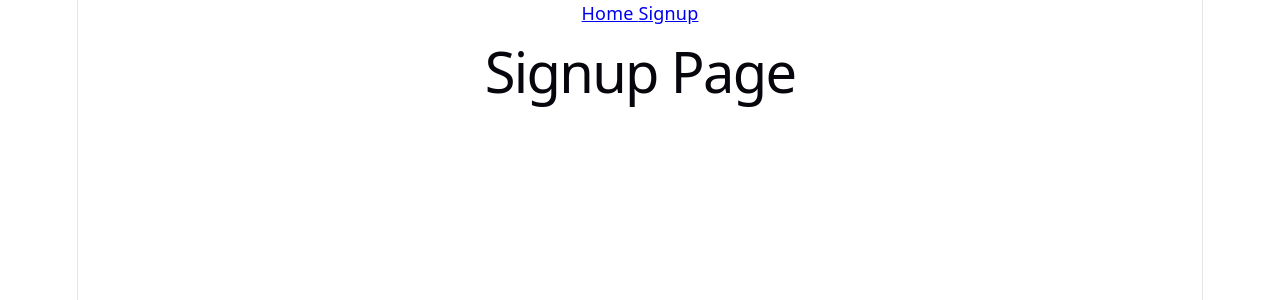
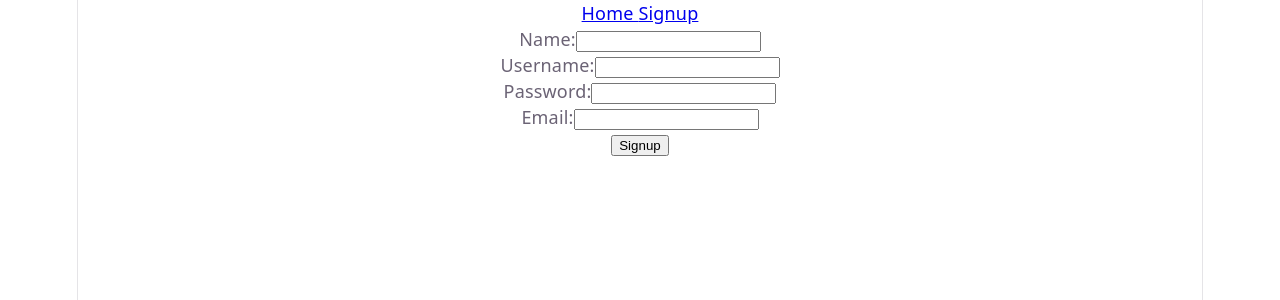
Before and after one commit to JanTheThird/aptech-1-midterm-exam, a React (Vite) app: page /signup in a window 1280 px wide. Shown: the top 300 px of the page. Built offline with nearby package versions, Linux system fonts and the light colour scheme.

Commit message:
Implemented event handling

```diff
--- a/src/pages/Signup.jsx
+++ b/src/pages/Signup.jsx
@@ -1,8 +1,46 @@
+import { useState } from 'react'
+import { useNavigate } from 'react-router-dom';
+
 function Signup() {
+    const [name, setname] = useState("");
+    const [username, setusername] = useState("");
+    const [password, setpassword] = useState("");
+    const [email, setemail] = useState("");
+    const navigate = useNavigate();
+
+    const handleSubmit = (e) => {
+        e.preventDefault();
+
+        console.log(name, username, password, email);
+
+        navigate("/success");
+    }
+
+
     return(
-        <div>
-            <h1>Signup Page</h1>
-        </div>
+        <form onSubmit={handleSubmit}>
+            <div>
+                <label>Name:</label>
+                <input type="text" value={name} onChange={(e) =>
+                    setname(e.target.value)} />
+            </div>
+            <div>
+                <label>Username:</label>
+                <input type="text" value={username} onChange={(e) =>
+                    setusername(e.target.value)} />
+            </div>
+            <div>
+                <label>Password:</label>
+                <input type="password" value={password} onChange={(e) =>
+                    setpassword(e.target.value)} />
+            </div>
+            <div>
+                <label>Email:</label>
+                <input type="email" value={email} onChange={(e) =>
+                    setemail(e.target.value)} />
+            </div>
+            <button type="submit">Signup</button>
+        </form>
     )
 }
 
```
